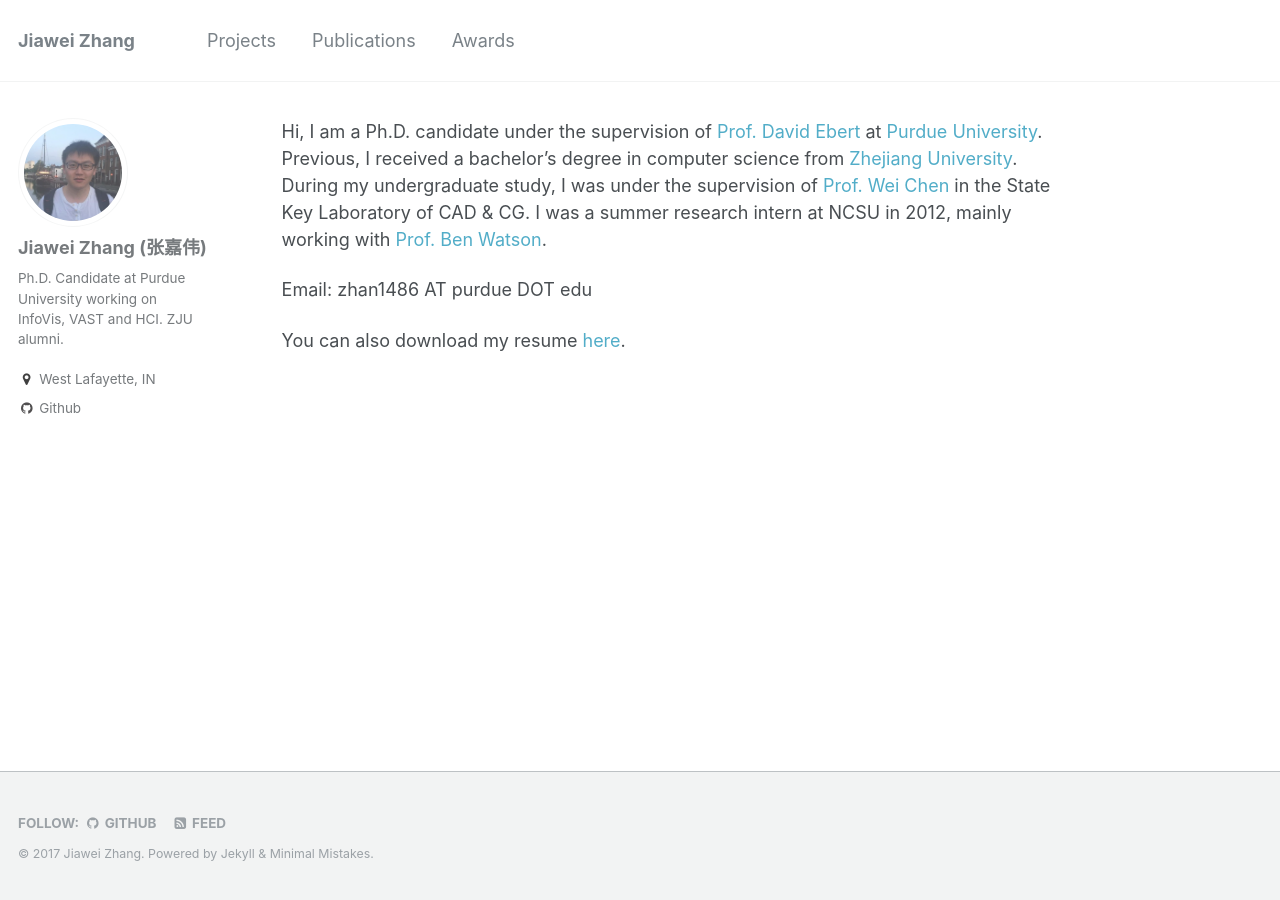
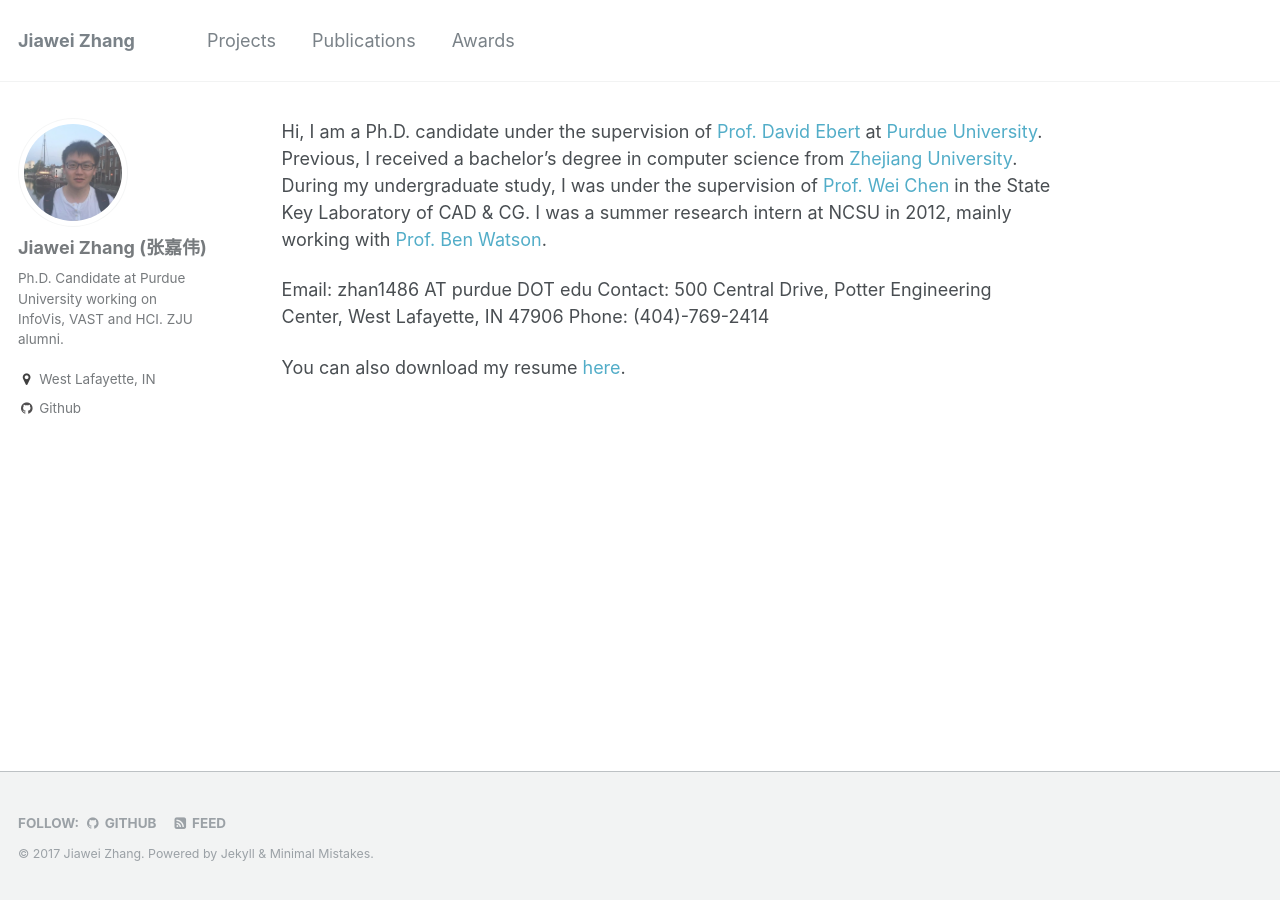
Before and after one commit to rivulet-zhang/rivulet-zhang.github.io, a Jekyll site: the page built from index.md, in a window 1280 px wide. Built offline with Jekyll 4.4.1, drawn with Linux system fonts in a browser that asks for light colours.

Commit message:
initial commit

```diff
--- a/index.md
+++ b/index.md
@@ -7,5 +7,7 @@
 Previous, I received a bachelor's degree in computer science from [Zhejiang University](http://www.zju.edu.cn/). During my undergraduate study, I was under the supervision of [Prof. Wei Chen](http://www.cad.zju.edu.cn/home/chenwei/) in the State Key Laboratory of CAD &amp; CG. I was a summer research intern at NCSU in 2012, mainly working with [Prof. Ben Watson](https://www.csc.ncsu.edu/people/bwatson).
 
 Email: zhan1486 AT purdue DOT edu
+Contact: 500 Central Drive, Potter Engineering Center, West Lafayette, IN 47906
+Phone: (404)-769-2414
 
-You can also download my resume [here]().
+You can also download my resume [here](http://pixel.ecn.purdue.edu:8080/~zhan1486/permanent/Resume--Jiawei Zhang.pdf).
```
